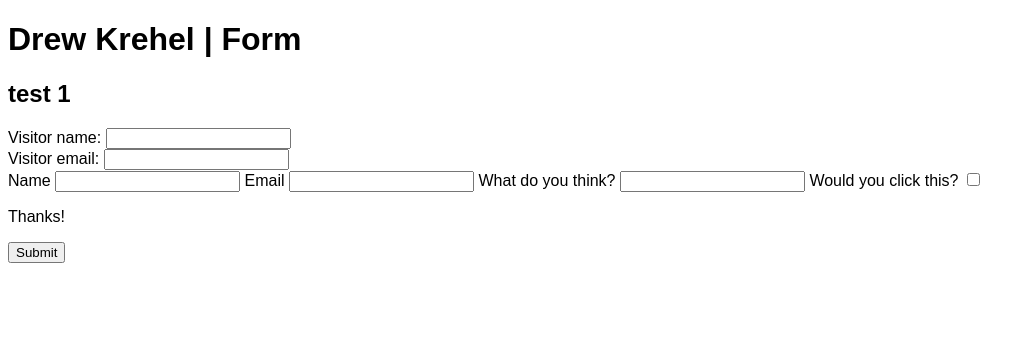
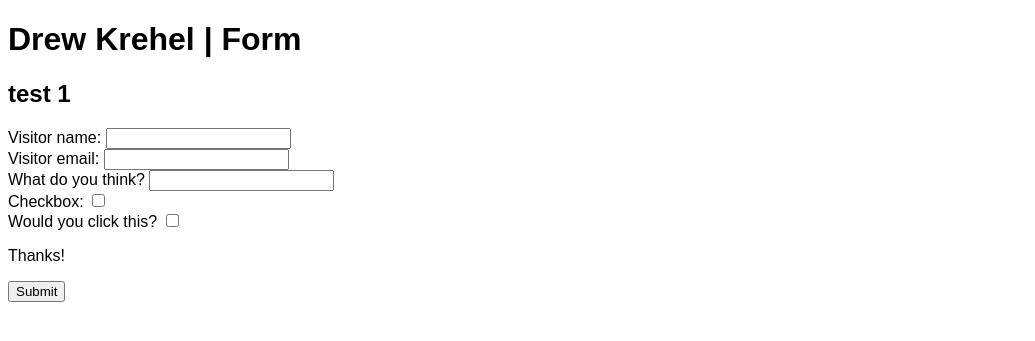
Before and after one commit to DrewKrehel/personal-website-2026, a Django app: page /forms/ in a window 1280 px wide. Shown: the part 88-429 px from the top of the page, without its empty margins (0-1035 px from the left). Run offline with Django 5.2, Linux system fonts and the light colour scheme; data comes from the database, SQL or seed files in the repository; both versions use the stored data as it was after the commit.

Commit message:
Reformatted  the 'Form' with 'Django Forms'. NEXT: Customize Django Forms to work with 'Form Builder'.

```diff
--- a/builder/forms.py
+++ b/builder/forms.py
@@ -1,5 +1,12 @@
 from django import forms
 
 class ContactForm(forms.Form):
+    def __init__(self, textbox_prompt=None, *args, **kwargs):
+        super().__init__(*args, **kwargs)
+        if textbox_prompt:
+            self.fields["textbox"].label = textbox_prompt
+
     visitor_name = forms.CharField()
     visitor_email = forms.EmailField()
+    textbox = forms.CharField(label="What do you think?")
+    checkbox = forms.BooleanField(required=False)
--- a/builder/templates/forms.html
+++ b/builder/templates/forms.html
@@ -23,19 +23,6 @@
 
             <input type="hidden" name="form_id" value="{{ form.id }}">
 
-
-            <label>Name</label>
-            <input type="text" name="visitor_name">
-
-
-            <label>Email</label>
-            <input type="email" name="visitor_email">
-
-            <label>
-                {{ form.textbox_prompt }}
-            </label>
-            <input type="text" name="textbox">
-
             {% if form.checkbox_prompt %}
                 <label>
                     {{ form.checkbox_prompt }}
--- a/builder/views.py
+++ b/builder/views.py
@@ -66,8 +66,7 @@ def links(request):
 def forms(request):
     forms = Form.objects.filter(user__username="drewkrehel")
     profile = Profile.objects.get(user__username="drewkrehel")
-    contact_form = ContactForm()
-
+    contact_form = ContactForm(textbox_prompt=forms[0].textbox_prompt)
 
     context = {
         'forms': forms,
@@ -81,6 +80,12 @@ def form_submit(request):
     if request.method != "POST":
         messages.error(request, "Invalid request.")
         return redirect("forms")
+
+    contact_form = ContactForm(request.POST)
+    if not contact_form.is_valid():
+        messages.error(request, "Please correct the errors in the form.")
+        return redirect("forms")
+
     form_id = request.POST.get("form_id")
     if not form_id:
         messages.error(request, "We couldn't identify the form you submitted.")
@@ -90,12 +95,13 @@ def form_submit(request):
     except Form.DoesNotExist:
         messages.error(request, "That form is no longer available.")
         return redirect("forms")
+
     submission = FormSubmission(
         form=form,
-        visitor_name=request.POST.get("visitor_name"),
-        visitor_email=request.POST.get("visitor_email"),
-        textbox=request.POST.get("textbox"),
-        checkbox="checkbox" in request.POST
+        visitor_name=contact_form.cleaned_data["visitor_name"],
+        visitor_email=contact_form.cleaned_data["visitor_email"],
+        textbox=contact_form.cleaned_data["textbox"],
+        checkbox=contact_form.cleaned_data["checkbox"]
     )
     submission.save()
     messages.success(request, "Submission success!")
```
Also changed, not shown: db.sqlite3.
